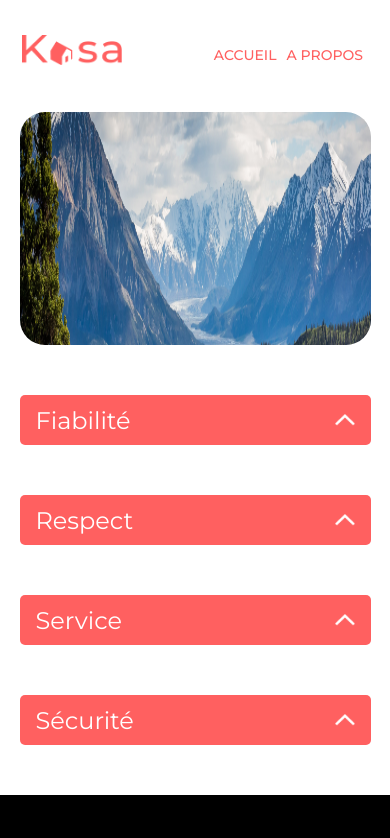
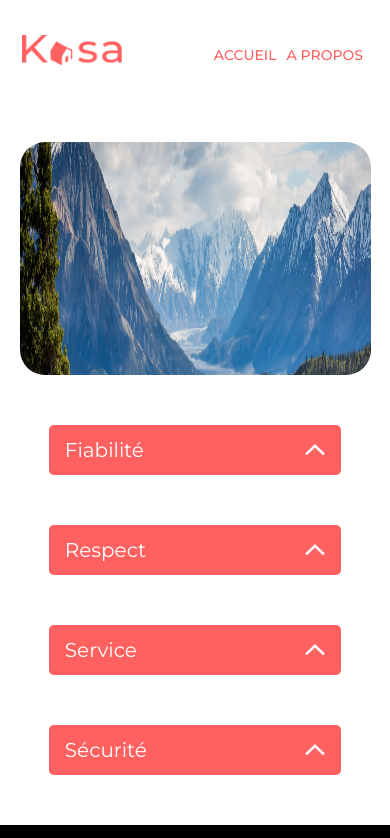
Before and after one commit to AmrAmrA/P7.Kasa, a React (Create React App) app: page /apropos in a window 390 px wide. Shown: the top 838 px of the page. Built offline with nearby package versions, Linux system fonts and the light colour scheme; a web font is replaced by a local one.

Commit message:
Responsive for Page About

```diff
--- a/src/Components/Accordion/__Accordion.scss
+++ b/src/Components/Accordion/__Accordion.scss
@@ -1,5 +1,5 @@
 .accordions {
-  width: 90%;
+  width: 75%;
   margin: 25px auto 0;
 }
 
@@ -53,3 +53,15 @@
   padding: 1rem;
   opacity: 1;
 }
+
+
+// Responsive for small screens
+@media screen and (max-width: 800px) {
+  .accordion__content {
+    font-size: 16px;
+  }
+  .accordion__title {
+    font-size: 20px;
+
+  }
+}
--- a/src/Pages/About/__About.scss
+++ b/src/Pages/About/__About.scss
@@ -4,5 +4,6 @@
   width: 90%;
   height: 233px;
   display: block;
-  margin: 0 auto;
+  margin: 30px auto 0px auto;
+  object-fit: fill;
 }
```
